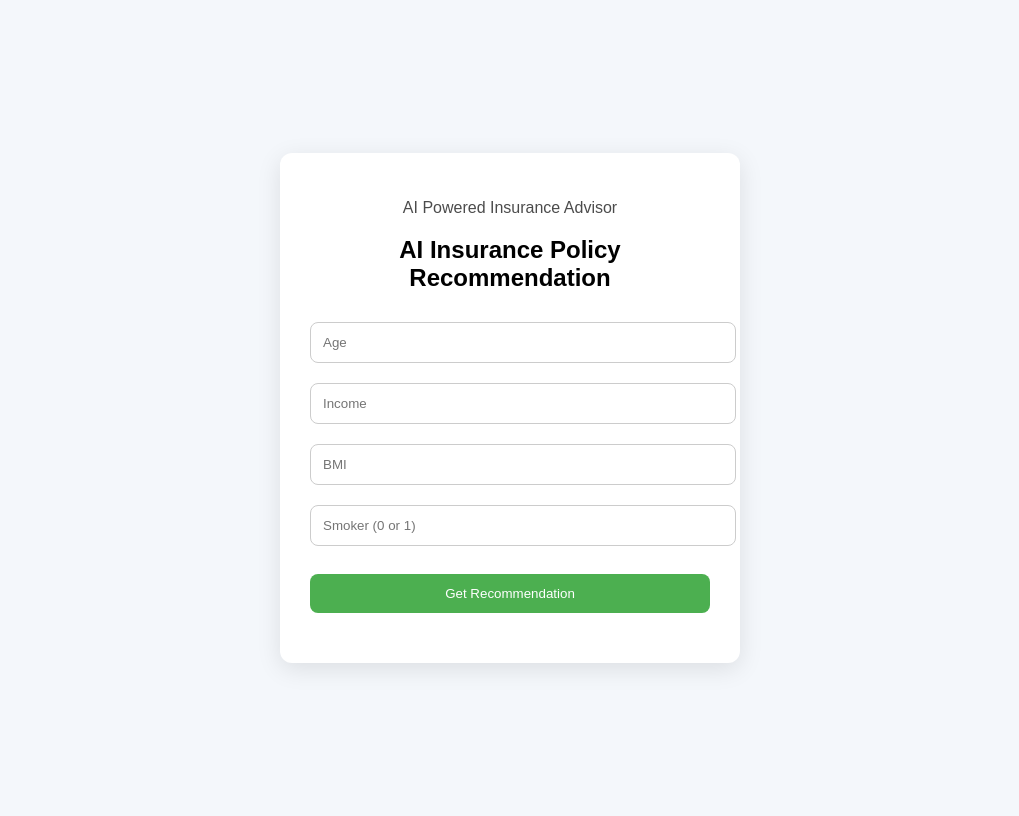
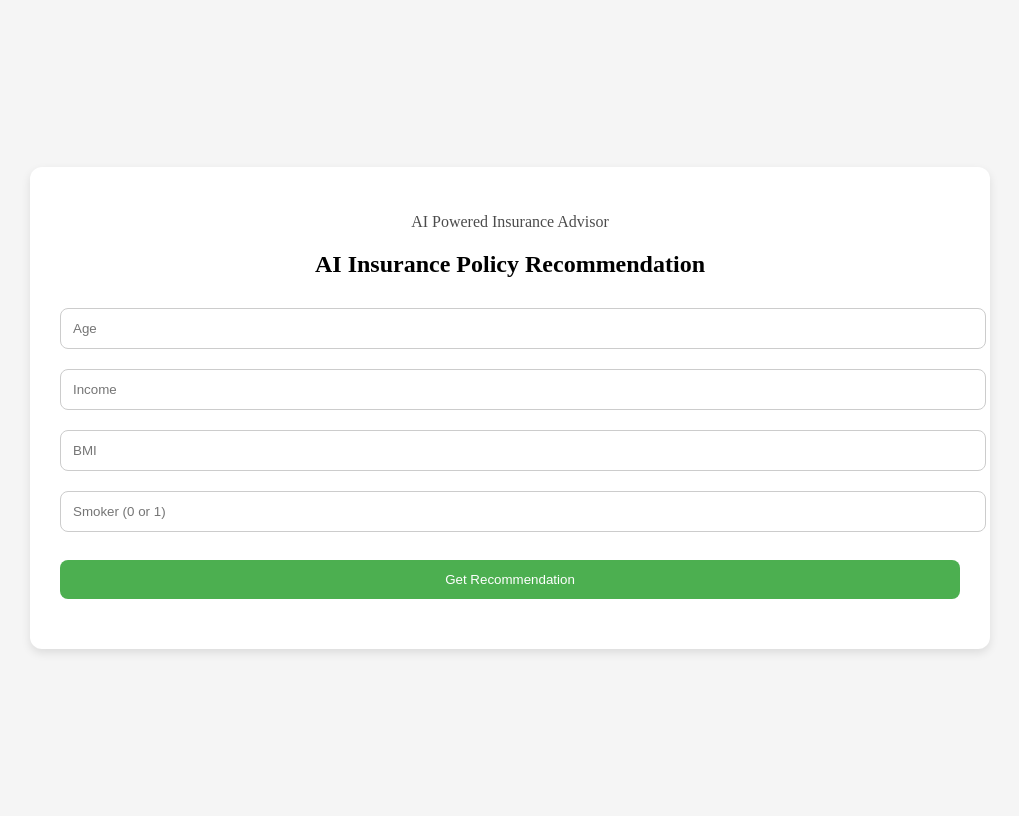
Before and after one commit to Er-Devanshi/Mini_Project, a Flask app: page / in a window 1280 px wide. Shown: the whole page, without its empty margins (130-1149 px from the left). Run offline with Flask 3, Linux system fonts and the light colour scheme.

Commit message:
Updated UI layout and increased width

```diff
--- a/templates/index.html
+++ b/templates/index.html
@@ -5,20 +5,23 @@
 
 <style>
 body {
-    font-family: Arial, sans-serif;
-    background: #f4f7fb;
-    height: 100vh;
     display: flex;
     justify-content: center;
     align-items: center;
+    min-height: 100vh;
+    background-color: #f5f5f5;
 }
 
 .box {
     background: white;
     border-radius: 12px;
     padding: 30px;
-    width: 400px;
-    box-shadow: 0 6px 25px rgba(0,0,0,0.1);
+
+    width: 80%;        /* increase width */
+    max-width: 900px; /* control max size */
+    margin: auto;     /* center it */
+
+    box-shadow: 0 4px 10px rgba(0,0,0,0.1);
 }
 
 h2 {
```
